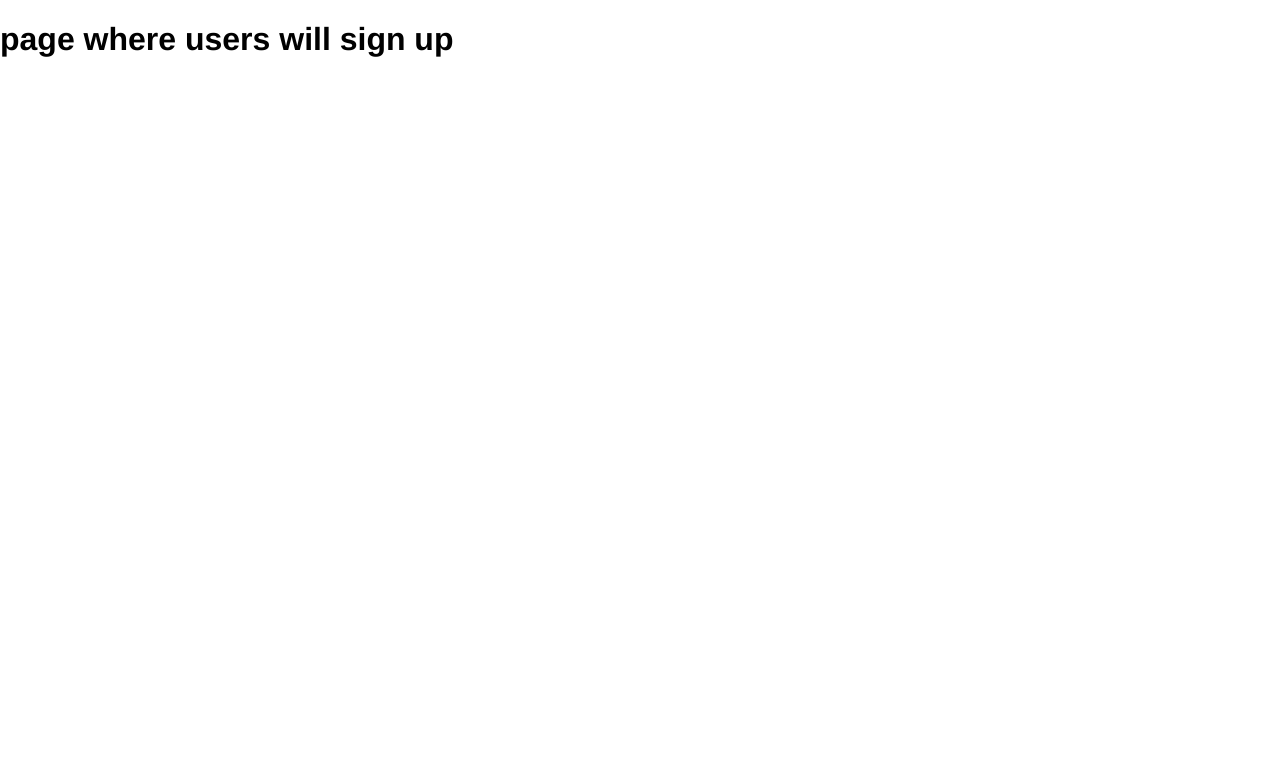
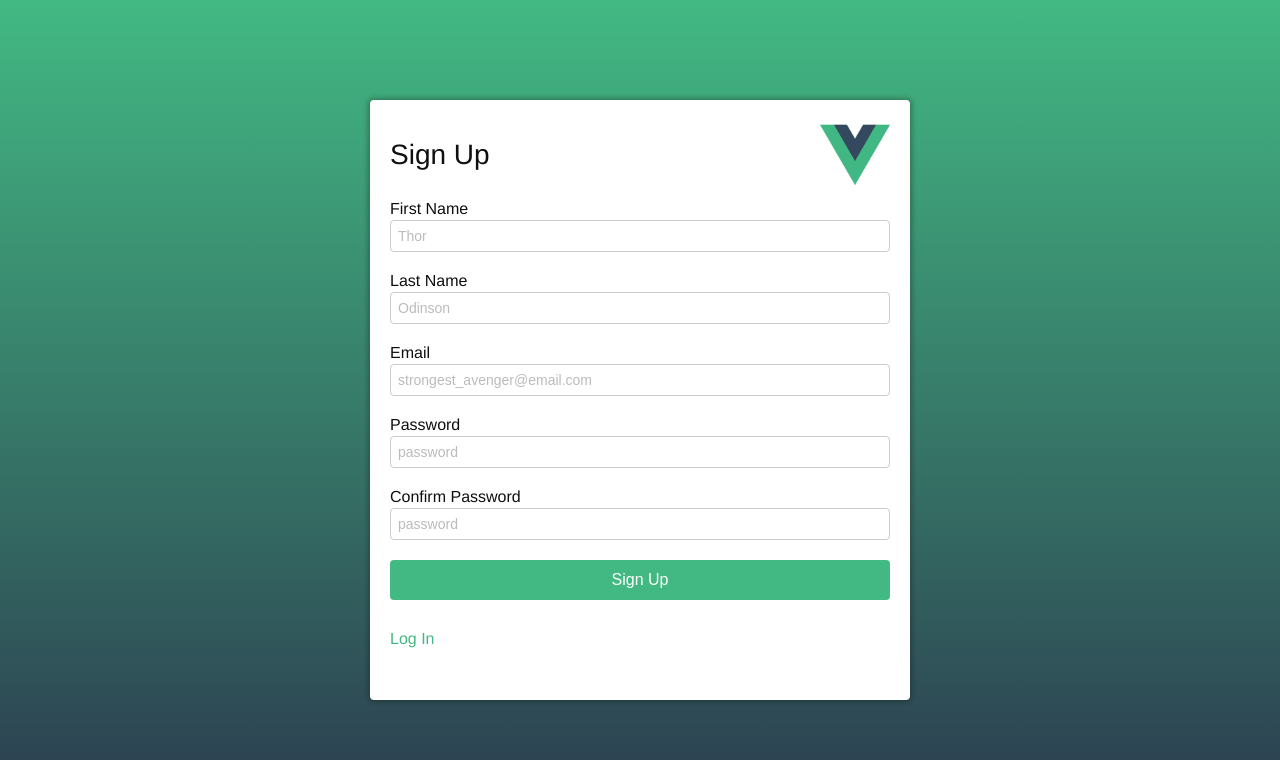
Before and after one commit to vue-js-tampa-bay/authentication-meetup-event, a Vue app: page /register in a window 1280 px wide. Shown: the top 760 px of the page. Built offline with nearby package versions, Linux system fonts and the light colour scheme.

Commit message:
started register, ready to set up axios

```diff
--- a/src/views/Register.vue
+++ b/src/views/Register.vue
@@ -1,10 +1,152 @@
 <template lang="pug">
   .register-container
-    h1 page where users will sign up
+    form.form
+      header.header
+        h1 Sign Up
+        img.logo(src="../assets/logo.png")
+      span.error(v-if="errors")
+        i.far.fa-exclamation-circle
+        | {{ errors }}
+      .form-group
+        label.label(for="firstName") First Name
+        input.input(v-model="firstName" type="text" placeholder="Thor")
+      .form-group
+        label.label(for="lastName") Last Name
+        input.input(v-model="lastName" type="text" placeholder="Odinson")
+      .form-group
+        label.label(for="email") Email
+        input.input(v-model="email" type="email" placeholder="strongest_avenger@email.com")
+      .form-group
+        label.label(for="password") Password
+        input.input(v-model="password" type="password" placeholder="password")
+      .form-group
+        label.label(for="passwordConfirmation") Confirm Password
+        input.input(v-model="passwordConfirmation" type="password" placeholder="password")
+      button.button(type="submit" title="Sign Up") Sign Up
+      router-link(to="/" title="Log In") Log In
 </template>
 
 <script>
 export default {
-  name: 'register'
+  name: 'register',
+  data() {
+    return {
+      firstName: '',
+      lastName: '',
+      email: '',
+      password: '',
+      passwordConfirmation: '',
+      errors: ''
+    }
+  }
 }
 </script>
+
+<style lang="scss" scoped>
+.register-container {
+  display: flex;
+  justify-content: center;
+  min-height: 100vh;
+  margin: 0;
+  color: #0f0f0f;
+  background: #13120030;
+  background: linear-gradient(0deg, #2c3e50 0%, #42b983 100%);
+
+  .header {
+    display: flex;
+    justify-content: space-between;
+
+    .logo {
+      height: 70px;
+    }
+
+    h1 {
+      font-size: 28px;
+      font-weight: 100;
+    }
+  }
+
+  .error {
+    color: #ff4444;
+  }
+
+  .fa-exclamation-circle {
+    margin-right: 5px;
+  }
+
+  .form {
+    width: 250px;
+    height: 560px;
+    margin-top: 25px;
+    border-radius: 4px;
+    padding: 20px;
+    display: flex;
+    flex-direction: column;
+    background-color: #fff;
+    box-shadow: 0px 0px 5px 2px #13120050;
+
+    .form-group {
+      display: flex;
+      flex-direction: column;
+      margin: 10px 0;
+
+      .input {
+        padding: 7px;
+        border-radius: 4px;
+        border: 1px solid #ccc;
+        margin-top: 2px;
+        color: #42b983;
+        font-size: 14px;
+      }
+
+      .input::placeholder {
+        color: #bbb;
+      }
+    }
+  }
+
+  .button {
+    margin: 10px 0;
+    padding: 10px;
+    border: 1px solid transparent;
+    border-radius: 4px;
+    font-size: 16px;
+    background-color: #42b983;
+    color: #fff;
+    cursor: pointer;
+  }
+
+  .button:hover {
+    background-color: #2c3e50;
+  }
+
+  a {
+    margin-top: 20px;
+    text-decoration: none;
+    color: #42b983;
+    width: 60px;
+  }
+
+  a:hover {
+    color: #2c3e50;
+  }
+}
+
+@media (min-width: 600px) {
+  .register-container {
+    .form {
+      width: 50%;
+      margin-top: 100px;
+    }
+  }
+}
+
+@media (min-width: 1000px) {
+  .register-container {
+    .form {
+      width: 500px;
+      margin-top: 100px;
+    }
+  }
+}
+</style>
```
